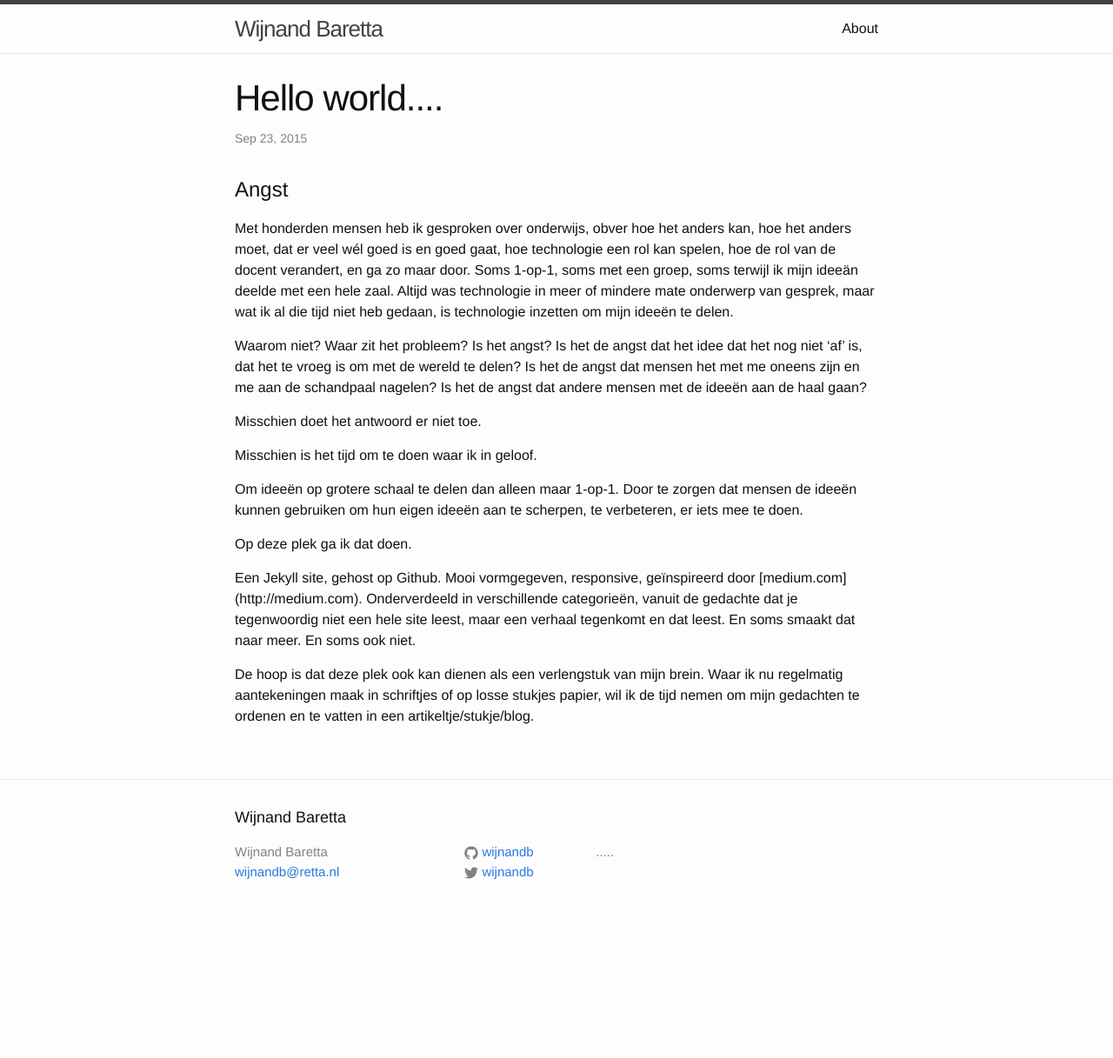
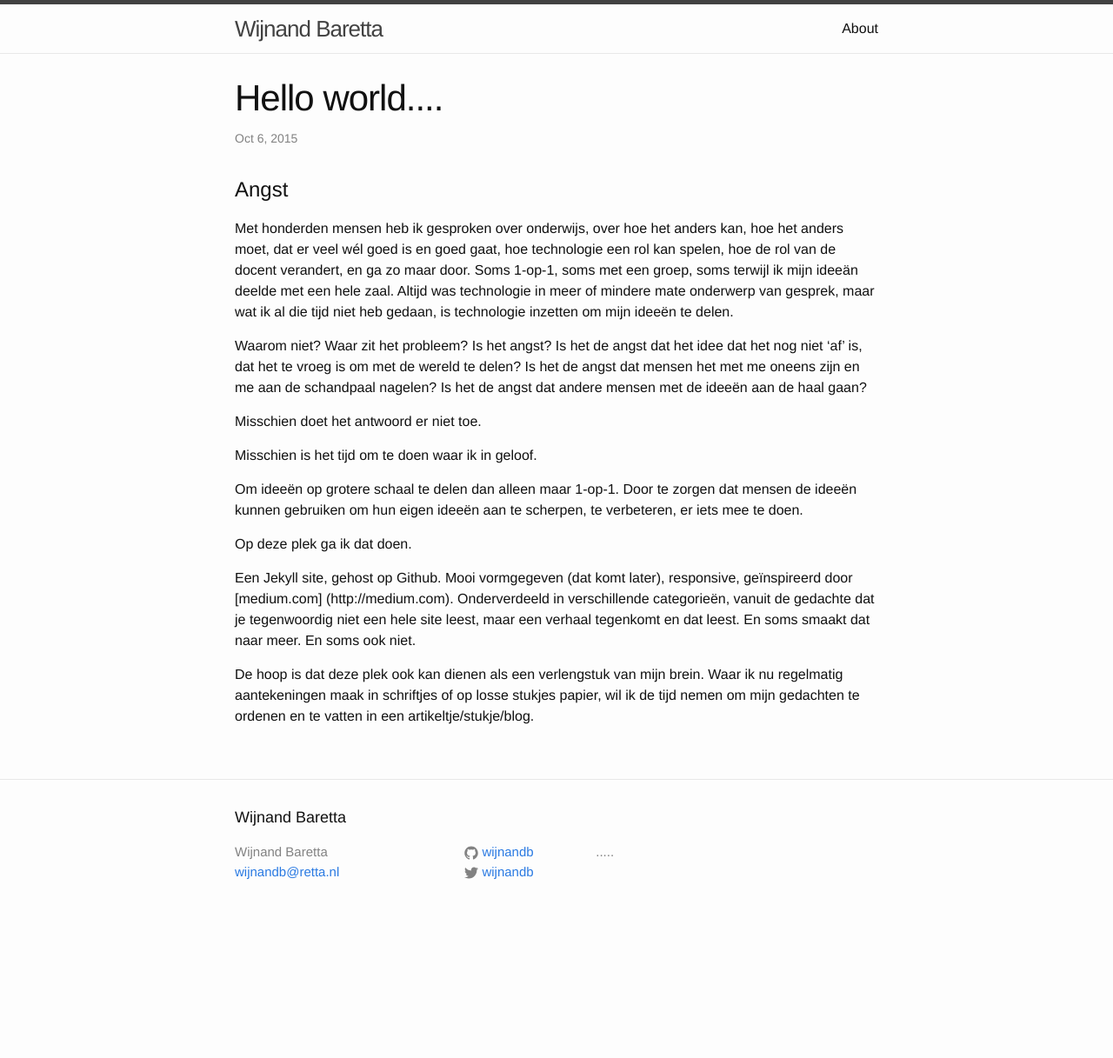
Before and after one commit to wijnandb/wijnandb.github.io, a Jekyll site: the page built from _posts/2015-10-06-hello-world.md, in a window 1280 px wide. Shown: the whole page at 87% size. Built offline with Jekyll 4.4.1, drawn with Linux system fonts in a browser that asks for light colours.

Commit message:
Update 2015-10-06-hello-world.md

```diff
--- a/_posts/2015-10-06-hello-world.md
+++ b/_posts/2015-10-06-hello-world.md
@@ -1,11 +1,11 @@
 ---
 layout: post
 title:  "Hello world...."
-date:   2015-09-23 21:45:51
+date:   2015-10-06 11:56:51
 categories:
 ---
 # Angst
-Met honderden mensen heb ik gesproken over onderwijs, obver hoe het anders kan, hoe het anders moet, dat er veel
+Met honderden mensen heb ik gesproken over onderwijs, over hoe het anders kan, hoe het anders moet, dat er veel
 w&eacute;l goed is en goed gaat, hoe technologie een rol kan spelen, hoe de rol van de docent verandert, en ga zo maar door.
 Soms 1-op-1, soms met een groep, soms terwijl ik mijn idee&auml;n deelde met een hele zaal. Altijd was technologie
 in meer of mindere mate onderwerp van gesprek, maar wat ik al die tijd niet heb gedaan, is technologie inzetten om
@@ -28,7 +28,7 @@ iets mee te doen.
 
 Op deze plek ga ik dat doen.
 
-Een Jekyll site, gehost op Github. Mooi vormgegeven, responsive, ge&iuml;nspireerd door
+Een Jekyll site, gehost op Github. Mooi vormgegeven (dat komt later), responsive, ge&iuml;nspireerd door
 [medium.com] (http://medium.com). Onderverdeeld in verschillende categorie&euml;n, vanuit de gedachte dat je
 tegenwoordig niet een hele site leest, maar een verhaal tegenkomt en dat leest. En soms smaakt dat naar meer.
 En soms ook niet.
```
